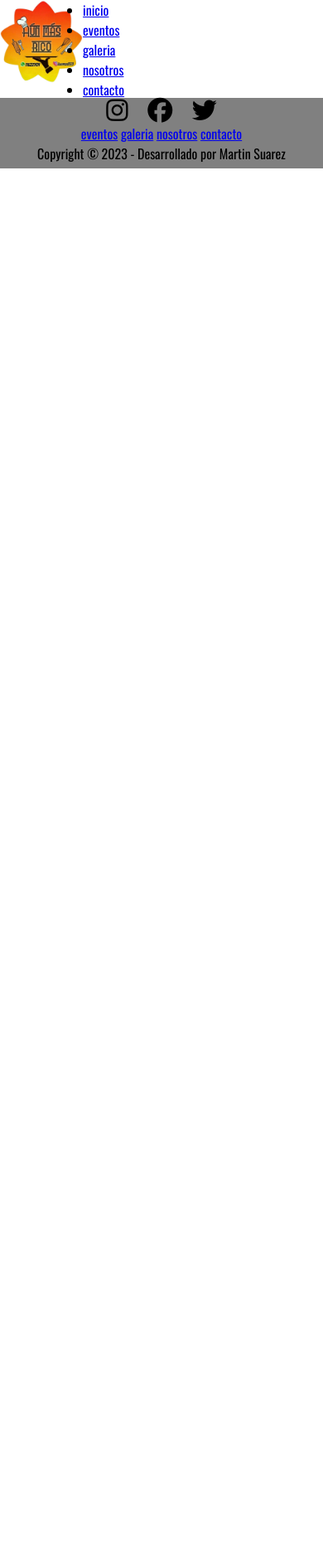
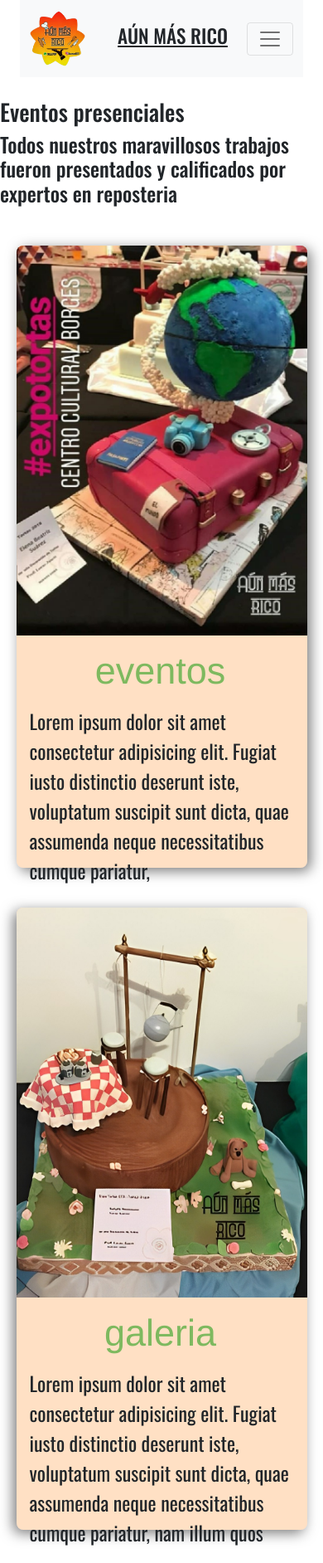
Before and after one commit to martinfsuarez/mi_repositorio, a plain HTML site: page pages/eventos.html in a window 390 px wide. Shown: the top 1884 px of the page at 83% size. Before the commit the page ends 844 px from the top, so only its background shows below. Drawn offline with nearby package versions, Linux system fonts and the light colour scheme.

Commit message:
cambio en pagina de eventos

```diff
--- a/css/estilo.css
+++ b/css/estilo.css
@@ -127,3 +127,123 @@
 
 
 /* Aca comienza la pagina de EVENTOS */
+
+
+
+.Seccion{
+    width: 90%;
+    margin: 3rem auto;
+}
+
+
+.TarjetaEventos{
+    width: 100%;
+    background-color: rgba(255, 123, 0, 0.233);
+    height: 380px;
+    display: flex;
+    margin-bottom: 3rem;
+    border-radius: 8px;
+    -webkit-box-shadow: 4px 4px 16px 0px rgba(0,0,0,0.52);
+    -moz-box-shadow: 4px 4px 16px 0px rgba(0,0,0,0.52);
+    box-shadow: 4px 4px 16px 0px rgba(0,0,0,0.52);
+}
+
+.TarjetaEventos:hover{
+    transition: all 700ms;
+    transform: scale(1.02);
+}
+
+
+.imagenesSeccion{
+    width: 340px;
+    height: 380px;
+    border-radius: 8px 0px 0px 8px;
+}
+
+
+.TarjetaEventos2{
+    background-color: rgba(255, 123, 0, 0.233);
+    height: 380px;
+    display: flex;
+    flex-direction: row-reverse;
+    margin-bottom: 3rem;
+    border-radius: 8px;
+    -webkit-box-shadow: -4px 4px 16px 0px rgba(0,0,0,0.52);
+    -moz-box-shadow: -4px 4px 16px 0px rgba(0,0,0,0.52);
+    box-shadow: -4px 4px 16px 0px rgba(0,0,0,0.52);
+}
+
+.TarjetaEventos2:hover{
+    transition: all 700ms;
+    transform: scale(1.02);
+}
+
+.TarjetaEventos2 img {
+    border-radius: 0px 8px 8px 0px;
+}
+
+
+.parrafo{
+    width: 75%;
+    margin: 4rem 3rem;
+    font-size: 1.5rem;
+}
+
+.parrafo h2{
+    text-align: center;
+    font-size: 45px;
+    color: rgba(126, 185, 95);
+    font-family: 'Franklin Gothic Medium', 'Arial Narrow', Arial, sans-serif;
+}
+
+
+@media (max-width: 500px) {
+    .TarjetaEventos{
+        width: 100%;
+        background-color: rgba(255, 123, 0, 0.233);
+        height: 750px;
+        flex-direction: column;
+    }
+
+    .TarjetaEventos:hover{
+        transition: none;
+        transform: none;
+    }
+
+    .TarjetaEventos2:hover{
+        transition: none;
+        transform: none;
+    }
+
+    .imagenesSeccion{
+        width: 100%;
+        height: 470px;
+        border-radius: 8px 8px 0 0;
+    }
+
+    .parrafo h2{
+        margin-bottom: 15px;
+    }
+
+    .parrafo{
+        width: 90%;
+        margin: 1rem 1rem;
+        font-size: 1.5rem;
+    }
+
+
+    .TarjetaEventos2{
+        width: 100%;
+        background-color: rgba(255, 123, 0, 0.233);
+        height: 750px;
+        flex-direction: column;
+    }
+
+    .TarjetaEventos2 img{
+        border-radius: 8px 8px 0 0;
+    }
+}
+
+
+
+/* Aca comienza la pagina de GALERIA */
--- a/pages/eventos.html
+++ b/pages/eventos.html
@@ -4,28 +4,77 @@
         <meta charset="UTF-8">
         <meta http-equiv="X-UA-Compatible" content="IE=edge">
         <meta name="viewport" content="width=device-width, initial-scale=1.0">
+        <link href="https://cdn.jsdelivr.net/npm/bootstrap@5.0.2/dist/css/bootstrap.min.css" rel="stylesheet" integrity="sha384-EVSTQN3/azprG1Anm3QDgpJLIm9Nao0Yz1ztcQTwFspd3yD65VohhpuuCOmLASjC" crossorigin="anonymous">
         <link rel="stylesheet" href="../css/estilo.css">
         <script src="https://kit.fontawesome.com/1c694c143b.js" crossorigin="anonymous"></script>
         <title>Aun mas rico</title>
     </head>
     <body>
-        <header class="Header">
-            <div class="ContenedorLogo">
-                <img class="Logo" src="../assets/img/logo_aunmasrico.png" alt="logo_batidora" width="100px">
+        <header class="Header container-fluid">
+            <div class="container-fluid">
+                <nav class="navbar navbar-expand-lg navbar-light bg-light">
+                    <div class="container-fluid">
+                        <a class="navbar-brand" href="../index.html">
+                            <img src="../assets/img/logo_aunmasrico.png" alt="logo aunmasrico" class="d-inline-block align-text-top tamañoLogo">
+                        </a>
+                        <h3><u>AÚN MÁS RICO</u></h3>
+                        <button class="navbar-toggler" type="button" data-bs-toggle="collapse" data-bs-target="#navbarNav" aria-controls="navbarNav" aria-expanded="false" aria-label="Toggle navigation">
+                            <span class="navbar-toggler-icon"></span>
+                        </button>
+                        <div class="collapse navbar-collapse" id="navbarNav">
+                            <ul class="navbar-nav w-100 justify-content-end">
+                                <li class="nav-item">
+                                    <a class="nav-link active linkNav" aria-current="page" href="../index.html">Inicio</a>
+                                </li>
+                                <li class="nav-item">
+                                    <a class="nav-link active linkNav" href="#">Eventos</a>
+                                </li>
+                                <li class="nav-item">
+                                    <a class="nav-link active linkNav" href="./galeria.html">Galeria</a>
+                                </li>
+                                <li class="nav-item">
+                                    <a class="nav-link active linkNav" href="./nosotros.html">Nosotros</a>
+                                </li>
+                                <li class="nav-item">
+                                    <a class="nav-link linkColor linkNav" href="./contacto.html">Contacto</a>
+                                </li>
+                            </ul>
+                        </div>
+                    </div>
+                </nav>
             </div>
-            <nav class="Navegacion">
-                <ul>
-                    <li class="ListaItem"><a class="LinkNav" href="../index.html">inicio</a></li>
-                    <li class="ListaItem"><a class="LinkNav" href="#">eventos</a></li>
-                    <li class="ListaItem"><a class="LinkNav" href="./galeria.html">galeria</a></li>
-                    <li class="ListaItem"><a class="LinkNav" href="./nosotros.html">nosotros</a></li>
-                    <li class="ListaItem"><a class="LinkNav" href="./contacto.html">contacto</a></li>
-                </ul>
-            </nav>
-       </header>
+        </header>
         <main>
-            <section>
-
+            <div>
+                <h1>Eventos presenciales</h1>
+                <h2>Todos nuestros maravillosos trabajos fueron presentados y calificados por expertos en reposteria</h2>
+                <p></p>
+            </div>
+            <section class="Seccion">
+                <div class="TarjetaEventos">
+                    <div>
+                        <img class="imagenesSeccion" src="../assets/img/eventos.jpg" alt="eventos">
+                    </div>
+                    <div class="parrafo">
+                        <h2>eventos</h2>
+                        <p>
+                        Lorem ipsum dolor sit amet consectetur adipisicing elit. Fugiat iusto distinctio deserunt iste, voluptatum suscipit sunt dicta,
+                        quae assumenda neque necessitatibus cumque pariatur,
+                        </p>
+                    </div>
+                </div>
+                <div class="TarjetaEventos2">
+                    <div>
+                        <img class="imagenesSeccion" src="../assets/img/tortadeeventos2.jpg" alt="eventos2">
+                    </div>
+                    <div class="parrafo">
+                        <h2>galeria</h2>
+                        <p>
+                        Lorem ipsum dolor sit amet consectetur adipisicing elit. Fugiat iusto distinctio deserunt iste, voluptatum suscipit sunt dicta,
+                        quae assumenda neque necessitatibus cumque pariatur, nam illum quos
+                        </p>
+                    </div>
+                </div>
             </section>
         </main>
         <footer class="PiePagina">
@@ -34,15 +83,8 @@
                 <a class="linkRedes" href="https://www.facebook.com/" target="_blank"><i class="icon fa-brands fa-facebook"></i></a>
                 <a class="linkRedes" href="https://twitter.com/" target="_blank"><i class="icon fa-brands fa-twitter"></i></a>
             </div>
-            <ul>
-                <li>
-                    <a class="PieAnclas" href="../pages/eventos.html">eventos</a>
-                    <a class="PieAnclas" href="../pages/galeria.html">galeria</a>
-                    <a class="PieAnclas" href="../pages/nosotros.html">nosotros</a>
-                    <a class="PieAnclas" href="../pages/contacto.html">contacto</a>
-                </li>
-            </ul>
             <p>Copyright © 2023 - Desarrollado por Martin Suarez</p>
         </footer>
+        <script src="https://cdn.jsdelivr.net/npm/bootstrap@5.0.2/dist/js/bootstrap.bundle.min.js" integrity="sha384-MrcW6ZMFYlzcLA8Nl+NtUVF0sA7MsXsP1UyJoMp4YLEuNSfAP+JcXn/tWtIaxVXM" crossorigin="anonymous"></script>
     </body>
 </html>
```
Also changed, not shown: assets/img/tortadeeventos2.jpg (added).
